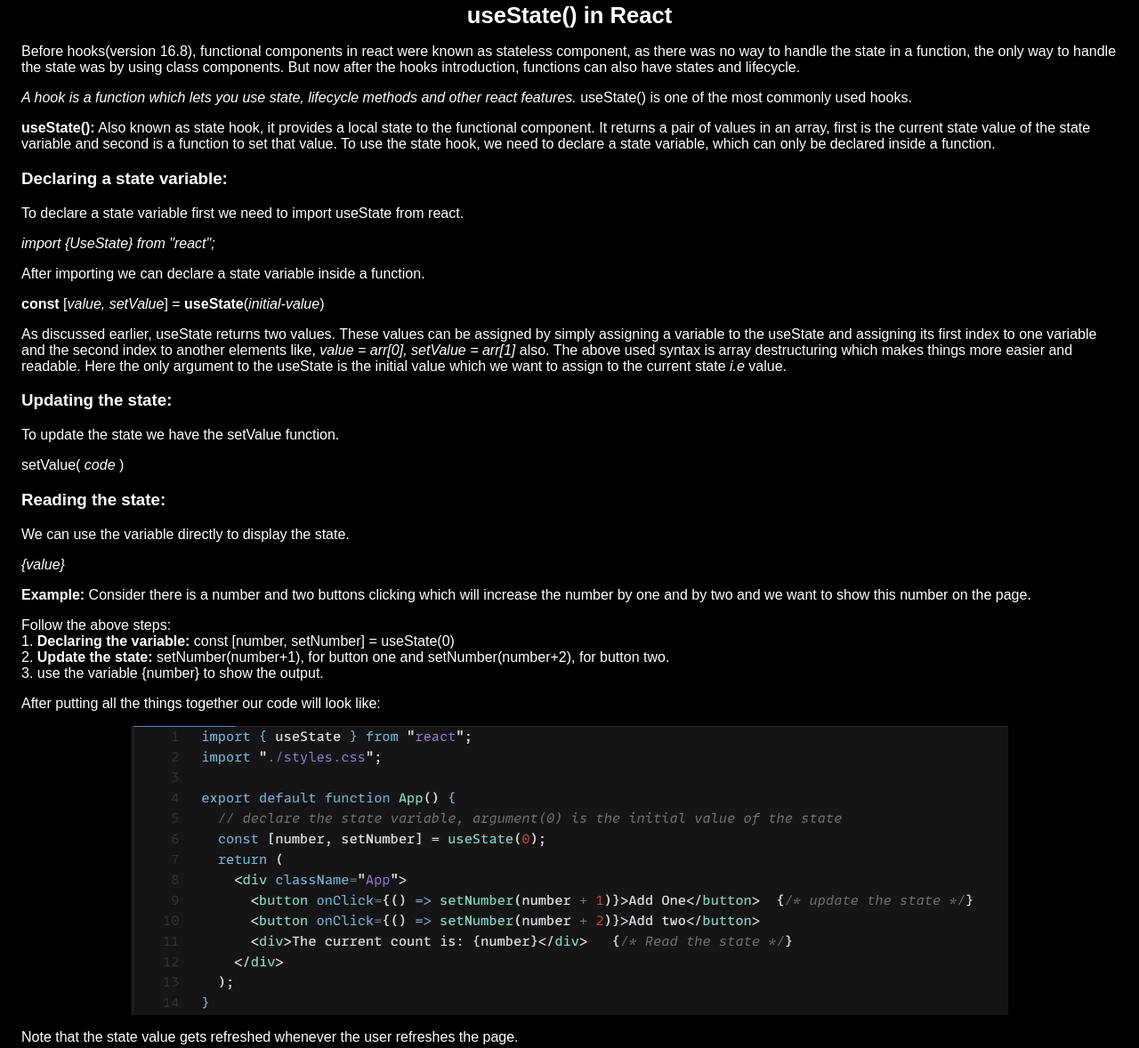
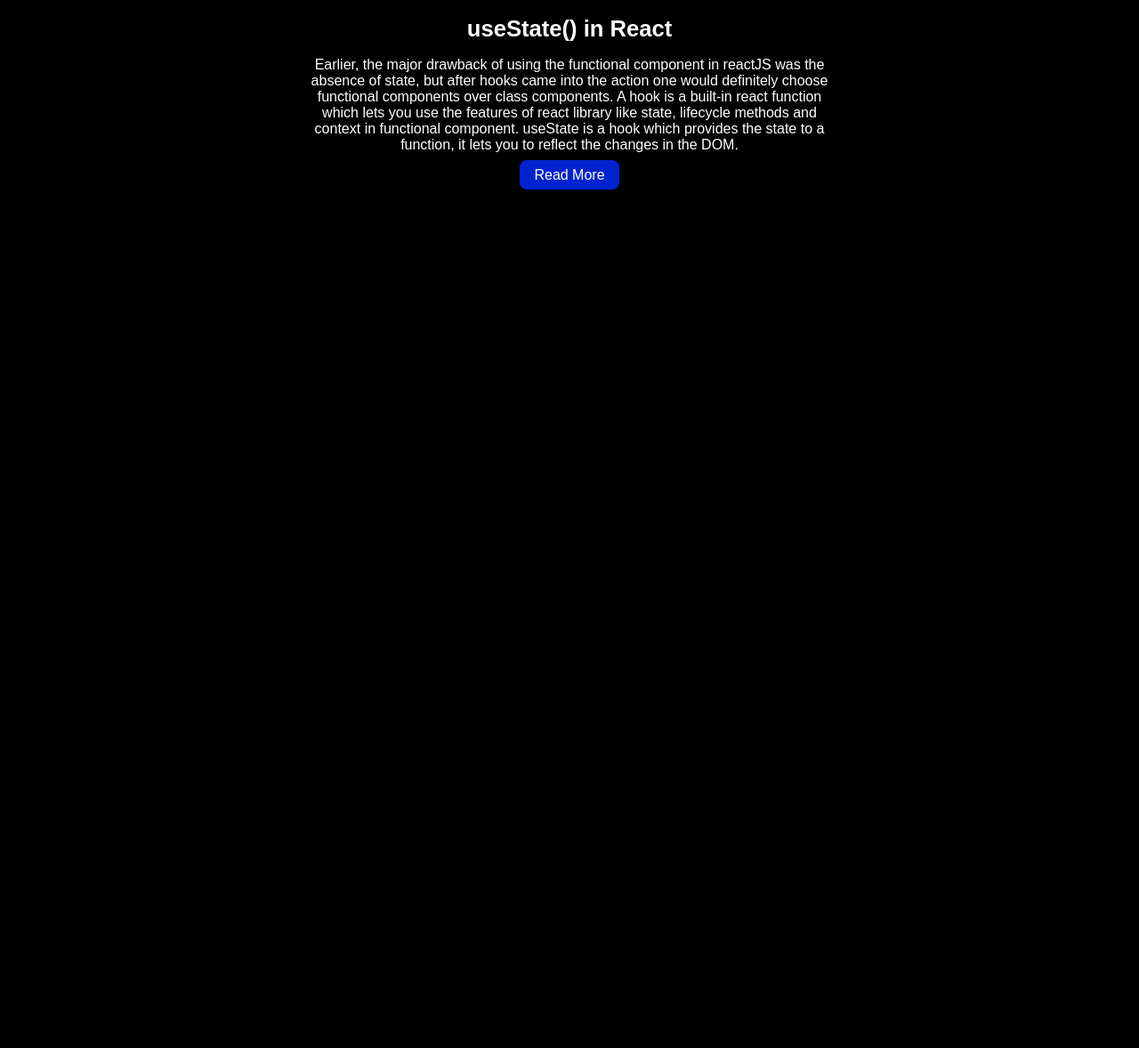
Before and after one commit to noveshgoyal/my_website, a plain HTML site: page blogs.html in a window 1280 px wide. Shown: the part 138-1316 px from the top of the page at 89% size. After the commit the page ends 800 px from the top, so only its background shows below. Drawn offline with Linux system fonts and the light colour scheme.

Commit message:
style- style the blog page

```diff
--- a/blogs.html
+++ b/blogs.html
@@ -22,52 +22,10 @@
         </ul>
     </nav>
 
-    <div class="container  container-margin">
-        <h1 style="text-align: center;">useState() in React</h1>
-        <p>Before hooks(version 16.8), functional components in react were known as stateless component, as there was no
-            way to handle the state in a function, the only way to handle the state was by using class components. But
-            now after the hooks introduction, functions can also have states and lifecycle.</p>
-        <div>
-            <em>A hook is a function which lets you use state, lifecycle methods and other react features.</em>
-            useState() is one of the most commonly used hooks.
-        </div>
-        <p>
-            <strong>useState():</strong> Also known as state hook, it provides a local state to the functional
-            component. It returns
-            a pair of values in an array, first is the current state value of the state variable and second is a
-            function to set that value. To use the state hook, we need to declare a state variable, which can only
-            be declared inside a function. </p>
-        <div>
-            <h3>Declaring a state variable: </h3>
-            <p>To declare a state variable first we need to import useState from react.
-                <div><em>import {UseState} from "react";</em></div>
-            </p>
-            <p>After importing we can declare a state variable inside a function.
-                <div><strong>const</strong> [<em>value, setValue</em>] = <strong>useState</strong>(<em>initial-value</em>)</div>
-            </p>
-            <p>As discussed earlier, useState returns two values. These values can be assigned by simply assigning a variable to the useState and assigning its first index to one variable and the second index to another elements like, <em>value = arr[0], setValue = arr[1]</em> also. The above used syntax is array destructuring which makes things more easier and readable. Here the only argument to the useState is the initial value which we want to assign to the current state <em>i.e</em> value.</p>
-        </div>
-        <div>
-            <h3>Updating the state:</h3>
-            <p>To update the state we have the setValue function.
-                <div>setValue( <em>code</em> )</div>
-            </p>
-        </div>
-        <div>
-            <h3>Reading the state:</h3>
-            <p>We can use the variable directly to display the state.
-                <div><em>{value}</em></div>
-            </p>
-        </div>
-        <div>
-           <p><strong>Example:</strong> Consider there is a number and two buttons clicking which will increase the number by one and by two and we want to show this number on the page.</p>
-           <p>Follow the above steps: <br> 1. <strong>Declaring the variable:</strong> const [number, setNumber] = useState(0)<br> 2. <strong>Update the state:</strong> setNumber(number+1), for button one and setNumber(number+2), for button two.<br>3. use the variable {number} to show the output. </p>
-           <p>After putting all the things together our code will look like:</p>
-            <div>
-                <img class="code-img" src="images/code.png" alt="Example code">
-            </div>
-            <p>Note that the state value gets refreshed whenever the user refreshes the page.</p>
-        </div>
+    <div class="container  container-center">
+        <h1>useState() in React</h1>
+        <p>Earlier, the major drawback of using the functional component in reactJS was the absence of state, but after hooks came into the action one would definitely choose functional components over class components. A hook is a built-in react function which lets you use the features of react library like state, lifecycle methods and context in functional component. useState is a hook which provides the state to a function, it lets you to reflect the changes in the DOM.</p>
+        <a class="link link-primary" href="https://f21gxr.csb.app/">Read More</a>
     </div>
 
 
--- a/styles.css
+++ b/styles.css
@@ -77,13 +77,8 @@ small{
     list-style: none;
 }
 
-/* For inline list  */
-/* use class attribute in li tag
-and set display:inline*/
-
 .list_item_inline {
     display: inline;
-    /* padding: 0rem(for top&bottom) 0.5rem(for left&ri8) */
     padding: 0rem 0.5rem;
 }
 
@@ -144,12 +139,6 @@ and set display:inline*/
 .section h1 {
     text-align: center;
 }
-/*
-.ow {
-    background-color: var(--offwhite);
-} */
-
-/* Footer */
 
 .footer{
     background-color: var(--primary-color);
@@ -171,13 +160,3 @@ and set display:inline*/
 .footer ul{
     padding-inline-start: 0px;
 }
-
-.blog{
-    overflow-wrap: normal;
-}
-
-.code-img{
-    max-width: 80%;
-    display: block;
-    margin: auto;
-}
```
